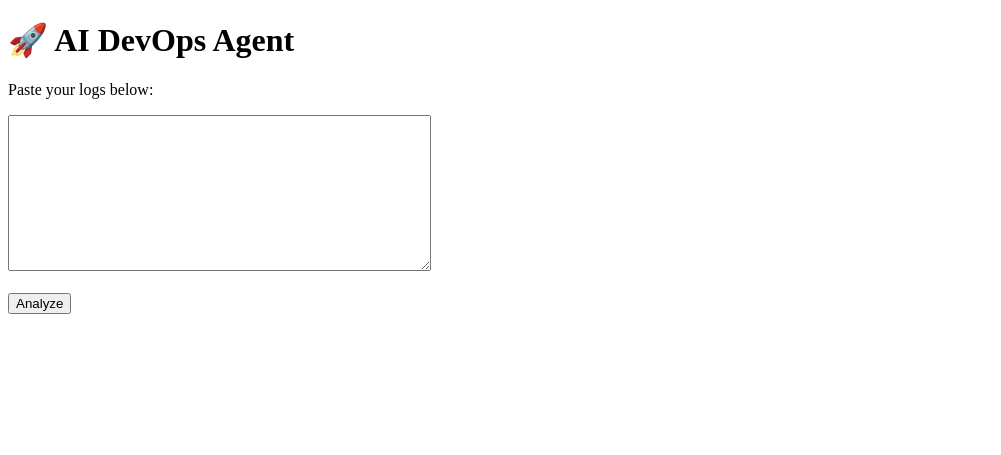
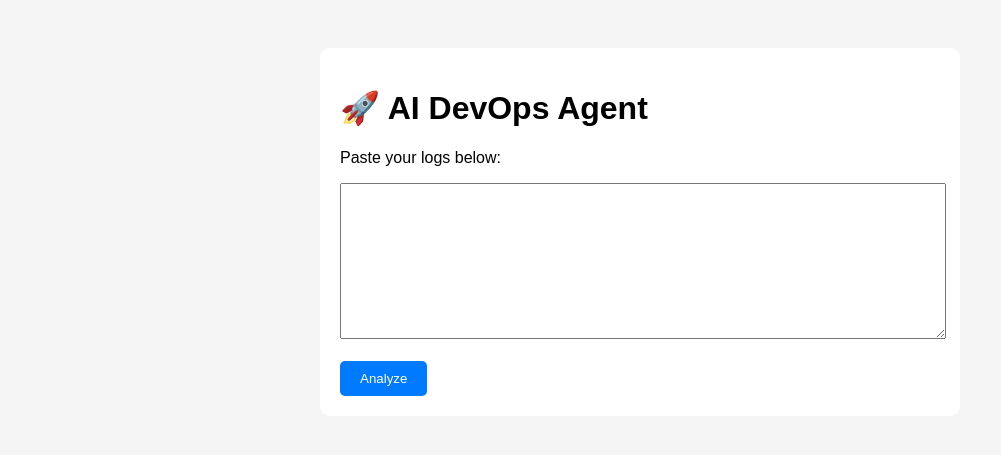
Before and after one commit to pranav-1244/AI-project, a FastAPI app: page / in a window 1280 px wide. Shown: the top 455 px of the page, without its empty margins (0-1001 px from the left). Run offline with FastAPI, Linux system fonts and the light colour scheme.

Commit message:
UI improvement: better layout and styling

```diff
--- a/templates/index.html
+++ b/templates/index.html
@@ -2,18 +2,53 @@
 <html>
 <head>
     <title>AI DevOps Agent</title>
+    <style>
+        body {
+            font-family: Arial;
+            background-color: #f5f5f5;
+            padding: 40px;
+        }
+        .container {
+            background: white;
+            padding: 20px;
+            border-radius: 10px;
+            max-width: 600px;
+            margin: auto;
+        }
+        textarea {
+            width: 100%;
+        }
+        button {
+            padding: 10px 20px;
+            background-color: #007bff;
+            color: white;
+            border: none;
+            border-radius: 5px;
+        }
+        .result {
+            margin-top: 20px;
+            background: #eef;
+            padding: 10px;
+            border-radius: 5px;
+        }
+    </style>
 </head>
 <body>
+    <div class="container">
         <h1>🚀 AI DevOps Agent</h1>
         <p>Paste your logs below:</p>
 
         <form action="/analyze" method="post">
-        <textarea name="log_input" rows="10" cols="50">{{ log_input or "" }}</textarea><br></br>
+            <textarea name="log_input" rows="10">{{ log_input or "" }}</textarea><br><br>
             <button type="submit">Analyze</button>
         </form>
+
         {% if result %}
-    <h2>Result:</h2>
+        <div class="result">
+            <h3>Result:</h3>
             <p>{{ result }}</p>
+        </div>
         {% endif %}
+    </div>
 </body>
 </html>
```
Lines whose indentation alone changed are shown as unchanged.
